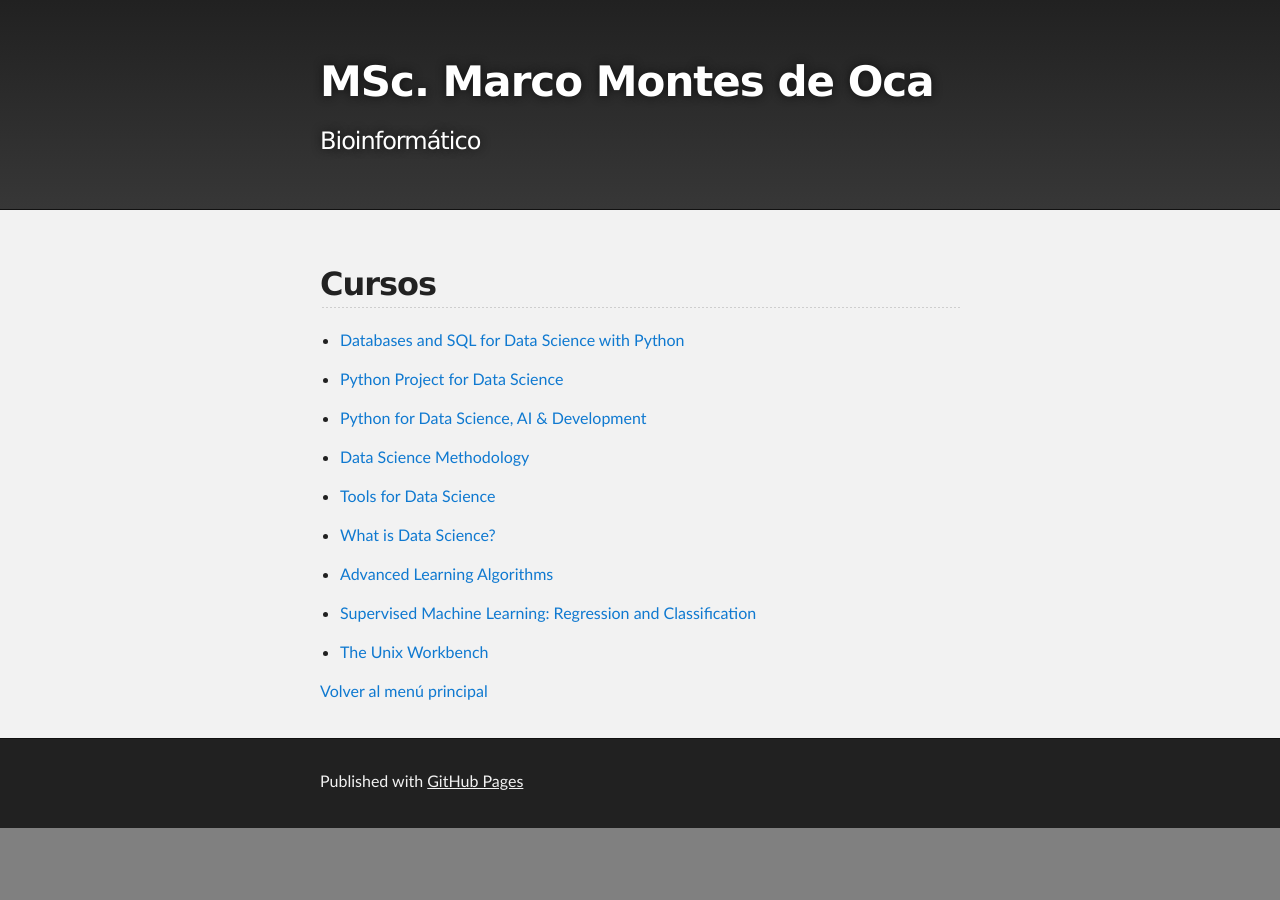
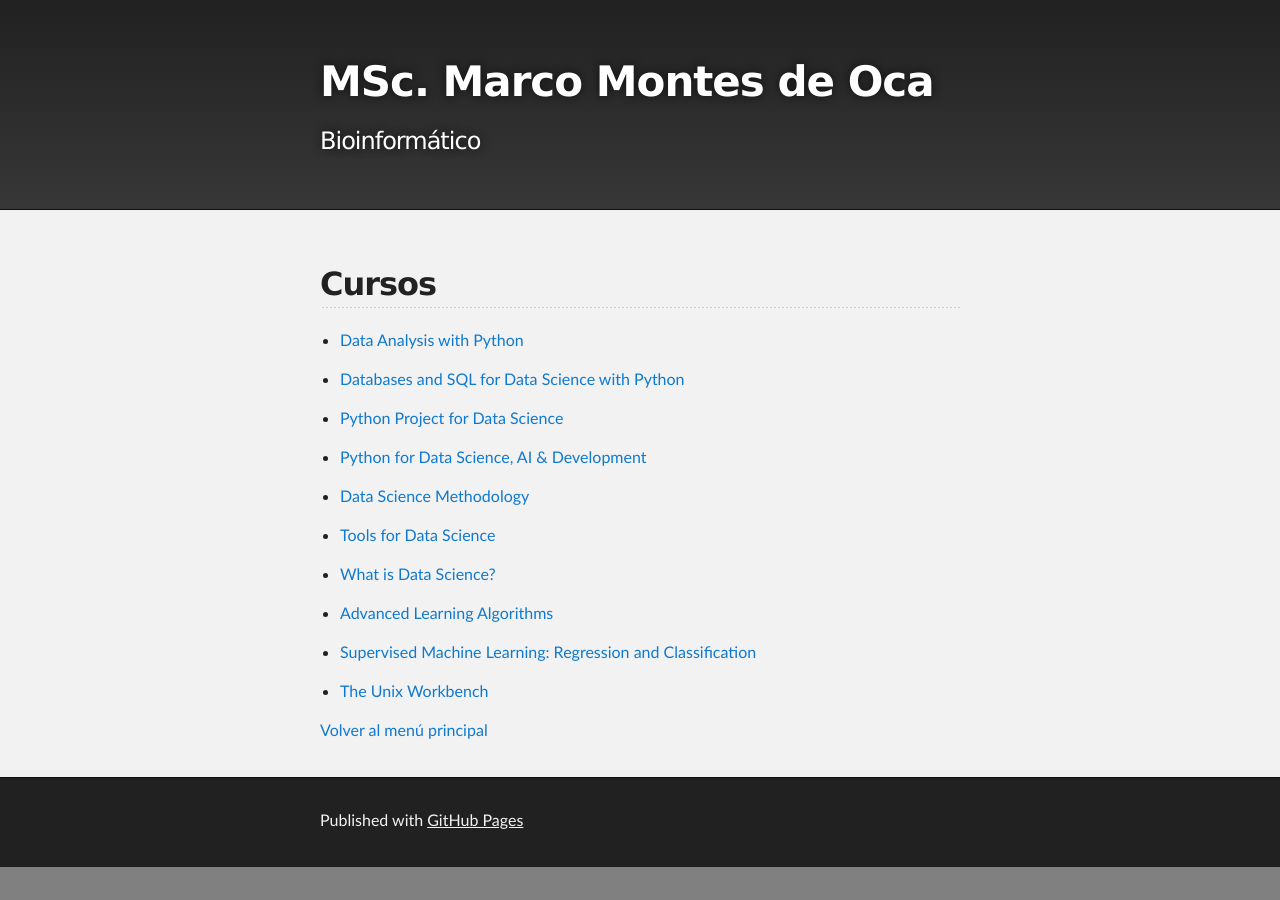
Before and after one commit to marco-montesdeoca/marco-montesdeoca.github.io, a Jekyll site: the page built from cursos.md, in a window 1280 px wide. Built offline with Jekyll 4.4.1, drawn with Linux system fonts in a browser that asks for light colours; our own code applies the rules of GitHub Pages for plain Markdown files.

Commit message:
Update cursos.md

```diff
--- a/cursos.md
+++ b/cursos.md
@@ -1,4 +1,6 @@
 ## Cursos
+
+* [Data Analysis with Python](https://coursera.org/verify/2U66HYNA9NMF)
 
 * [Databases and SQL for Data Science with Python](https://coursera.org/verify/PN6WC3MP8UK7)
 
```
